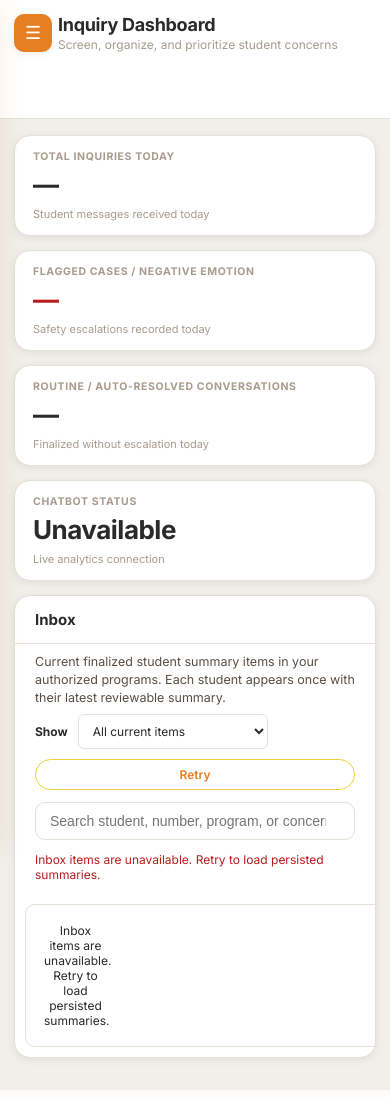
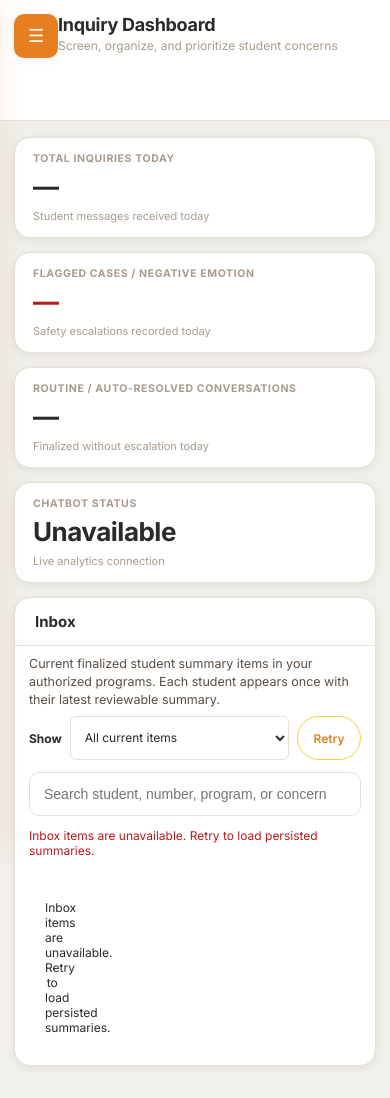
Before and after one commit to jabezapilado/CTRL4_Chatbot_MKIII_development, a Flask app: template frontend/templates/dashboard.html in a window 390 px wide. Run offline with Flask 3, Linux system fonts and the light colour scheme; the template is opened without the code that fills it, so the values that code supplies are empty; parts of the project's set-up code (start-up, migrations or seed data) failed here and were passed over; some libraries are stand-ins or nearby versions.

Commit message:
style: finalize responsive UI and safe local host config

```diff
--- a/backend/app.py
+++ b/backend/app.py
@@ -1,5 +1,6 @@
 from __future__ import annotations
 
+import os
 import sys
 from pathlib import Path
 
@@ -16,9 +17,13 @@ app = create_app()
 
 
 if __name__ == "__main__":
+    # Set CTRL4_HOST=0.0.0.0 only for Tailscale or local-network testing.
+    host = os.getenv("CTRL4_HOST", "127.0.0.1").strip() or "127.0.0.1"
+    port = int(os.getenv("CTRL4_PORT", str(app.config.get("PORT", 5001))))
+
     app.run(
-        host="127.0.0.1",
-        port=app.config.get("PORT", 5001),
+        host=host,
+        port=port,
         debug=app.config.get("DEBUG", True),
         use_reloader=False,
     )
--- a/frontend/static/css/dashboard.css
+++ b/frontend/static/css/dashboard.css
@@ -2,8 +2,11 @@
 
 .dash-shell {
   display: flex;
+  width: 100%;
+  max-width: 100%;
   min-height: 100vh;
   min-height: 100dvh;
+  overflow-x: clip;
 }
 
 .sidebar {
@@ -782,6 +785,9 @@
 
 .flagged-table {
   table-layout: fixed;
+}
+
+table.inquiry-table.flagged-table {
   min-width: 900px;
 }
 
@@ -950,27 +956,30 @@ table.inquiry-table {
 
 .inbox-table {
   table-layout: fixed;
+}
+
+table.inquiry-table.inbox-table {
   min-width: 1000px;
 }
 
 .inbox-table th:nth-child(1),
 .inbox-table td:nth-child(1) {
-  width: 16%;
+  width: 15%;
 }
 
 .inbox-table th:nth-child(2),
 .inbox-table td:nth-child(2) {
-  width: 22%;
+  width: 18%;
 }
 
 .inbox-table th:nth-child(3),
 .inbox-table td:nth-child(3) {
-  width: 12%;
+  width: 10%;
 }
 
 .inbox-table th:nth-child(4),
 .inbox-table td:nth-child(4) {
-  width: 27%;
+  width: 24%;
 }
 
 .inbox-table th:nth-child(5),
@@ -980,15 +989,26 @@ table.inquiry-table {
 
 .inbox-table th:nth-child(6),
 .inbox-table td:nth-child(6) {
-  width: 11%;
+  width: 16%;
+}
+
+.inbox-table th:nth-child(6) {
   white-space: nowrap;
+}
+
+.inbox-table td:nth-child(6) {
+  line-height: 1.35;
+  overflow-wrap: anywhere;
+  white-space: normal;
 }
 
 .inbox-table th:nth-child(7),
 .inbox-table td:nth-child(7) {
-  width: 4%;
+  width: 7%;
+  overflow: hidden;
   padding-right: 22px;
   text-align: right;
+  white-space: nowrap;
 }
 
 .inbox-table tbody td {
@@ -3121,8 +3141,11 @@ table.inquiry-table .table-empty-state {
 
 @media (max-width: 900px) {
   .sidebar {
+    width: min(280px, calc(100vw - 44px));
+    max-width: 100%;
     transform: translateX(-100%);
     box-shadow: var(--shadow-md);
+    overscroll-behavior: contain;
   }
   .sidebar.open {
     transform: translateX(0);
@@ -3134,14 +3157,41 @@ table.inquiry-table .table-empty-state {
     display: flex;
     align-items: center;
     justify-content: center;
+    width: 44px;
+    height: 44px;
   }
   .sidebar-close {
     display: inline-flex;
     align-items: center;
     justify-content: center;
+    width: 44px;
+    height: 44px;
+    flex: 0 0 44px;
+  }
+  body.sidebar-drawer-open .sidebar-toggle {
+    display: none;
   }
   body.sidebar-drawer-open {
     overflow: hidden;
+  }
+  .sidebar-brand {
+    gap: 10px;
+    padding-right: 12px;
+    padding-left: 14px;
+  }
+  .sidebar-brand > div {
+    flex: 1;
+    min-width: 0;
+  }
+  .sidebar-brand-text,
+  .sidebar-brand-sub {
+    overflow-wrap: normal;
+  }
+  .nav-item {
+    min-height: 44px;
+  }
+  #dashboard-logout {
+    min-height: 44px;
   }
   .dash-main {
     margin-left: 0;
@@ -3180,12 +3230,25 @@ table.inquiry-table .table-empty-state {
 @media (max-width: 700px) {
   .dash-header {
     align-items: center;
+    gap: 8px 10px;
+    padding: 10px 14px 10px 68px;
   }
   .dash-header-copy {
-    flex: 1 1 180px;
+    flex: 1 1 170px;
   }
   .dash-header-actions {
     flex: 0 0 auto;
+    min-height: 44px;
+  }
+  .dash-header h1 {
+    font-size: 18px;
+    line-height: 1.2;
+  }
+  .dash-header p {
+    line-height: 1.35;
+  }
+  .dash-header .notifications-toggle {
+    min-height: 44px;
   }
   .dashboard-section-nav {
     margin-left: -2px;
@@ -3277,19 +3340,34 @@ table.inquiry-table .table-empty-state {
   .inbox-toolbar {
     align-items: stretch;
     flex-wrap: wrap;
+    padding-right: 14px;
+    padding-left: 14px;
   }
   .inbox-toolbar-controls {
-    flex: 1 1 auto;
-  }
-  .inbox-toolbar select,
-  .inbox-toolbar .btn {
-    flex: 1 1 180px;
+    display: grid;
+    align-items: center;
+    flex: 1 1 100%;
+    grid-template-columns: auto minmax(0, 1fr) auto;
+    gap: 8px;
+  }
+  .inbox-toolbar select {
+    width: 100%;
+    min-width: 0;
+    max-width: none;
+    min-height: 44px;
+  }
+  #inbox-retry {
+    min-width: 64px;
+    min-height: 44px;
   }
   .inbox-search-box {
     flex: 1 1 100%;
     max-width: none;
     margin-left: 0;
   }
+  .inbox-search-box input {
+    min-height: 44px;
+  }
   #view-appointments .appointment-search-box {
     flex: 1 1 100%;
     max-width: none;
@@ -3329,62 +3407,157 @@ table.inquiry-table .table-empty-state {
   }
 }
 
+@media (min-width: 641px) and (max-width: 1280px) {
+  #view-inbox > .panel,
+  #view-inbox .table-wrap {
+    width: 100%;
+    max-width: 100%;
+    min-width: 0;
+  }
+
+  #view-inbox .table-wrap {
+    overflow-x: auto;
+    overscroll-behavior-inline: contain;
+  }
+
+  table.inquiry-table.inbox-table {
+    min-width: 960px;
+  }
+}
+
+@media (max-width: 1279px) {
+  #view-inbox .table-wrap {
+    max-height: none;
+    overflow: visible;
+  }
+
+  table.inquiry-table.inbox-table {
+    display: block;
+    width: 100%;
+    min-width: 0;
+    table-layout: auto;
+  }
+
+  .inbox-table thead {
+    position: absolute;
+    width: 1px;
+    height: 1px;
+    overflow: hidden;
+    clip: rect(0 0 0 0);
+    clip-path: inset(50%);
+    white-space: nowrap;
+  }
+
+  .inbox-table tbody {
+    display: grid;
+    gap: 12px;
+    width: 100%;
+    padding: 12px;
+  }
+
+  .inbox-table .inbox-record {
+    display: grid;
+    width: 100%;
+    min-width: 0;
+    margin: 0;
+    overflow: hidden;
+    border: 1px solid var(--gray-200);
+    border-radius: var(--radius-md);
+    background: var(--white);
+  }
+
+  .inbox-table .inbox-record:hover {
+    background: var(--white);
+    transform: none;
+  }
+
+  .inbox-table .inbox-record td {
+    display: grid;
+    grid-template-columns: 92px minmax(0, 1fr);
+    align-items: start;
+    gap: 10px;
+    width: auto;
+    min-width: 0;
+    padding: 9px 12px;
+    border-bottom: 1px solid var(--gray-100);
+    text-align: left;
+    white-space: normal;
+    overflow-wrap: break-word;
+    word-break: normal;
+  }
+
+  .inbox-table .inbox-record td::before {
+    content: attr(data-label);
+    color: var(--gray-500);
+    font-size: 10.5px;
+    font-weight: 700;
+    line-height: 1.4;
+    text-transform: uppercase;
+  }
+
+  .inbox-table .inbox-record td:first-child {
+    padding-top: 12px;
+  }
+
+  .inbox-table .inbox-record td:last-child {
+    padding-bottom: 12px;
+    border-bottom: 0;
+  }
+
+  .inbox-table .inbox-record td:nth-child(7) {
+    padding-right: 12px;
+    text-align: left;
+  }
+
+  .inbox-table .badge {
+    justify-self: start;
+  }
+
+  .inbox-table .action-link {
+    min-width: 72px;
+    min-height: 44px;
+    justify-self: start;
+    padding: 0 14px;
+    border: 1px solid rgba(211, 84, 0, 0.28);
+    border-radius: var(--radius-sm);
+    background: var(--gold-pale);
+  }
+
+  .inbox-summary-preview {
+    max-width: none;
+    overflow-wrap: break-word;
+    word-break: normal;
+    -webkit-line-clamp: 3;
+    line-clamp: 3;
+  }
+
+  .inbox-student-name,
+  .inbox-student-number {
+    overflow-wrap: break-word;
+    word-break: normal;
+  }
+
+  .inbox-table tbody > tr:not(.inbox-record) {
+    display: block;
+    width: 100%;
+  }
+
+  .inbox-table .table-empty-state {
+    display: block;
+    width: 100%;
+    padding: 16px 12px;
+  }
+
+  #view-inbox > .panel > .sub,
+  .inbox-state {
+    padding-right: 14px;
+    padding-left: 14px;
+  }
+}
+
 @media (max-width: 480px) {
   .counselor-schedule-row {
     grid-template-columns: 1fr;
-  }
-  .inbox-table thead {
-    display: none;
-  }
-  .inbox-table,
-  .inbox-table tbody,
-  .inbox-table tr,
-  .inbox-table td {
-    display: block;
-    width: 100%;
-  }
-  .inbox-table tr {
-    margin: 10px;
-    width: calc(100% - 20px);
-    border: 1px solid var(--gray-200);
-    border-radius: var(--radius-md);
-  }
-  .inbox-table td {
-    border: 0;
-    padding: 8px 12px;
-  }
-  .inbox-table td:nth-child(2)::before,
-  .inbox-table td:nth-child(3)::before,
-  .inbox-table td:nth-child(5)::before,
-  .inbox-table td:nth-child(6)::before {
-    display: inline-block;
-    min-width: 84px;
-    color: var(--gray-500);
-    font-size: 11px;
-    font-weight: 700;
-  }
-  .inbox-table td:nth-child(2)::before {
-    content: "Program";
-  }
-  .inbox-table td:nth-child(3)::before {
-    content: "Concern";
-  }
-  .inbox-table td:nth-child(5)::before {
-    content: "Status";
-  }
-  .inbox-table td:nth-child(6)::before {
-    content: "Updated";
-  }
-  .inbox-summary-preview {
-    max-width: none;
-  }
-  .inbox-table th:nth-child(6),
-  .inbox-table td:nth-child(6) {
-    white-space: normal;
-  }
-  .inbox-table th:nth-child(7),
-  .inbox-table td:nth-child(7) {
-    text-align: left;
   }
   .flagged-table th:nth-child(5),
   .flagged-table td:nth-child(5) {
```
Also changed, not shown: tests/test_frontend_layout_contracts.py (+46 -1 lines), frontend/static/js/dashboard.js.
